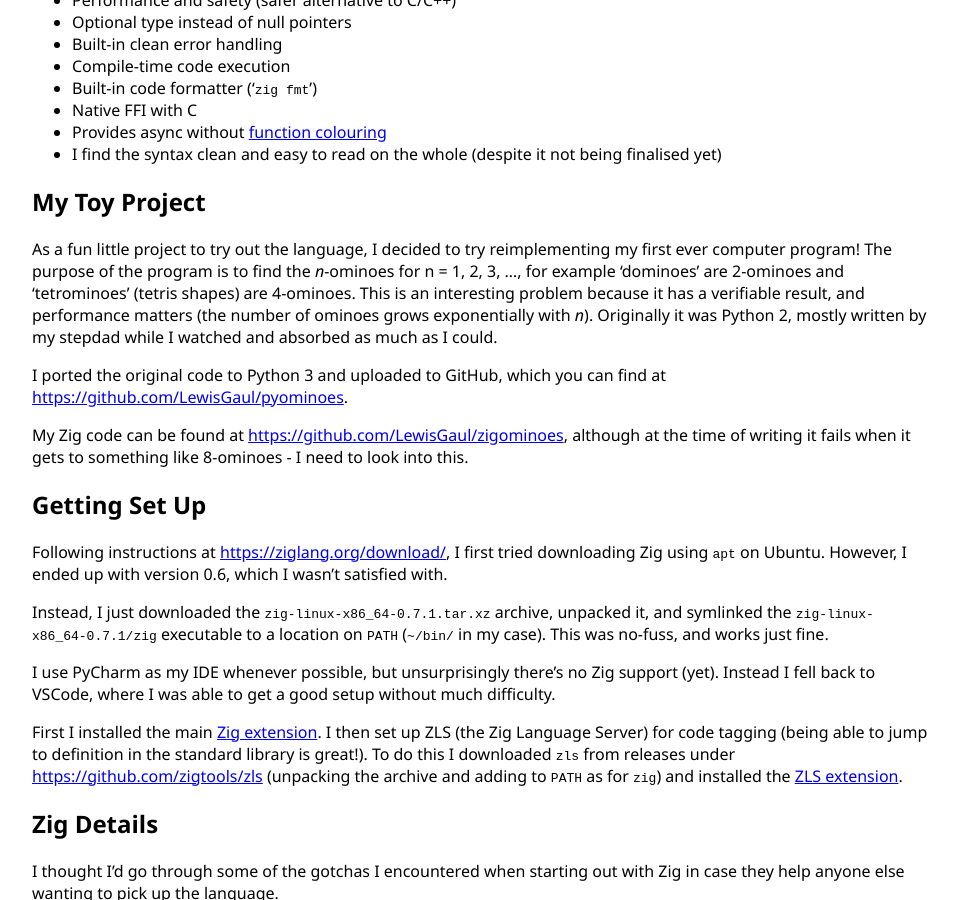
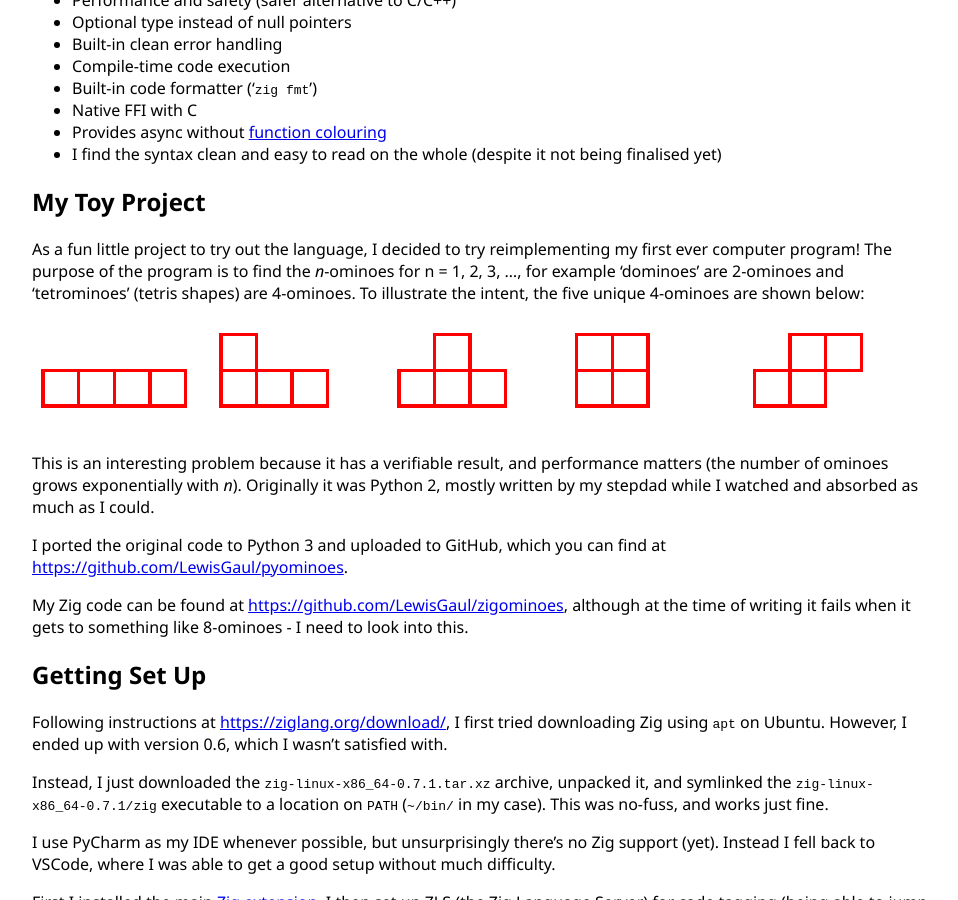
Before and after one commit to LewisGaul/LewisGaul.github.io, a Jekyll site: the page built from _posts/coding/2021-01-10-trying-zig.md, in a window 1280 px wide and 900 px high, scrolled down 511 px. Shown: the whole window, without its empty margins (160-1118 px from the left). Built offline with Jekyll 4.4.1, drawn with Linux system fonts in a browser that asks for light colours.

Commit message:
Add tetrominoes image

```diff
--- a/_posts/coding/2021-01-10-trying-zig.md
+++ b/_posts/coding/2021-01-10-trying-zig.md
@@ -27,7 +27,10 @@
 
 ## My Toy Project
 
-As a fun little project to try out the language, I decided to try reimplementing my first ever computer program! The purpose of the program is to find the *n*-ominoes for n = 1, 2, 3, ..., for example 'dominoes' are 2-ominoes and 'tetrominoes' (tetris shapes) are 4-ominoes. This is an interesting problem because it has a verifiable result, and performance matters (the number of ominoes grows exponentially with *n*). Originally it was Python 2, mostly written by my stepdad while I watched and absorbed as much as I could.
+As a fun little project to try out the language, I decided to try reimplementing my first ever computer program! The purpose of the program is to find the *n*-ominoes for n = 1, 2, 3, ..., for example 'dominoes' are 2-ominoes and 'tetrominoes' (tetris shapes) are 4-ominoes. To illustrate the intent, the five unique 4-ominoes are shown below:
+![4-ominoes](/assets/img/tetrominoes.png)
+
+This is an interesting problem because it has a verifiable result, and performance matters (the number of ominoes grows exponentially with *n*). Originally it was Python 2, mostly written by my stepdad while I watched and absorbed as much as I could.
 
 I ported the original code to Python 3 and uploaded to GitHub, which you can find at <https://github.com/LewisGaul/pyominoes>.
 
```
Also changed, not shown: assets/img/tetrominoes.png (added).
